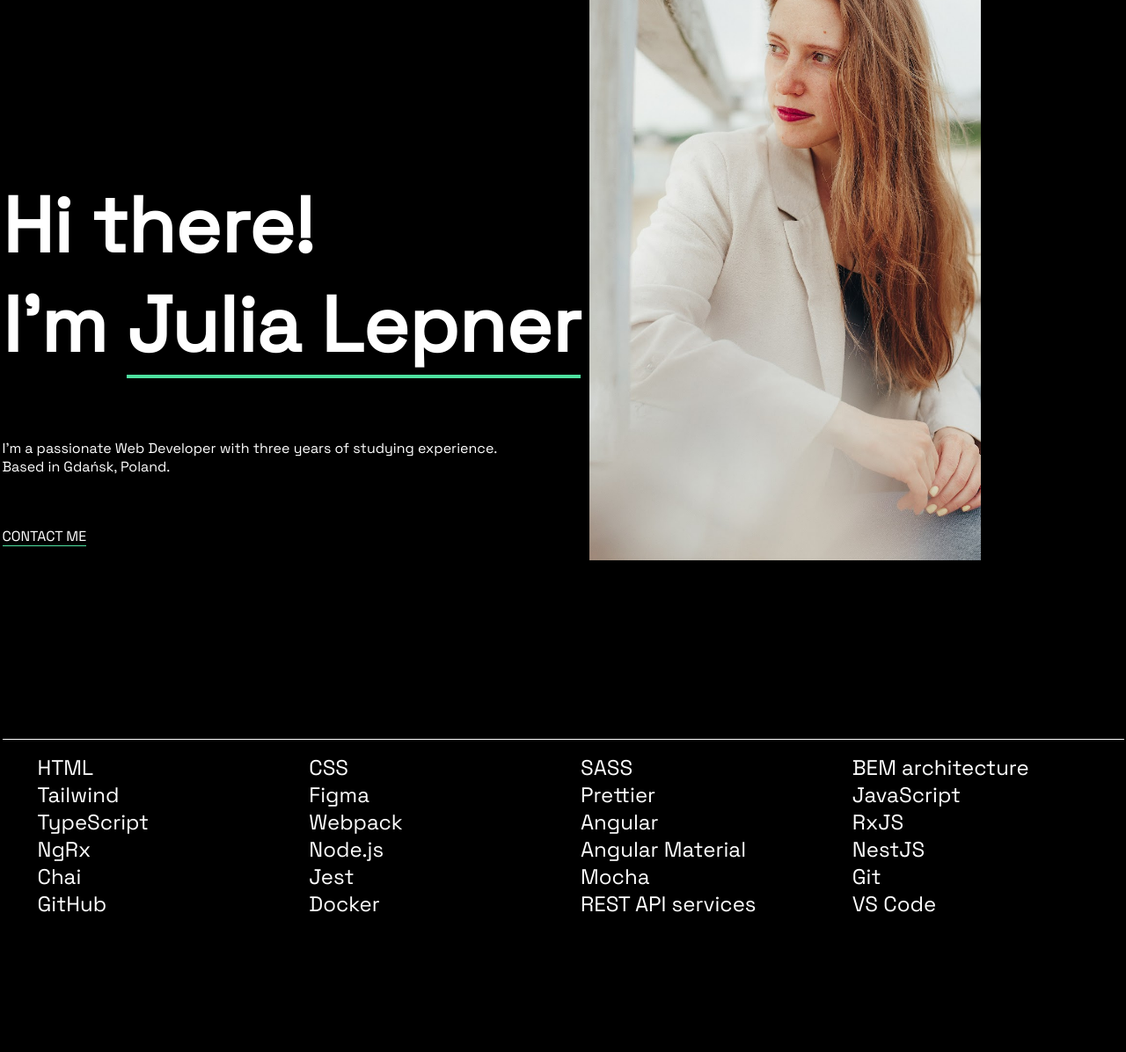
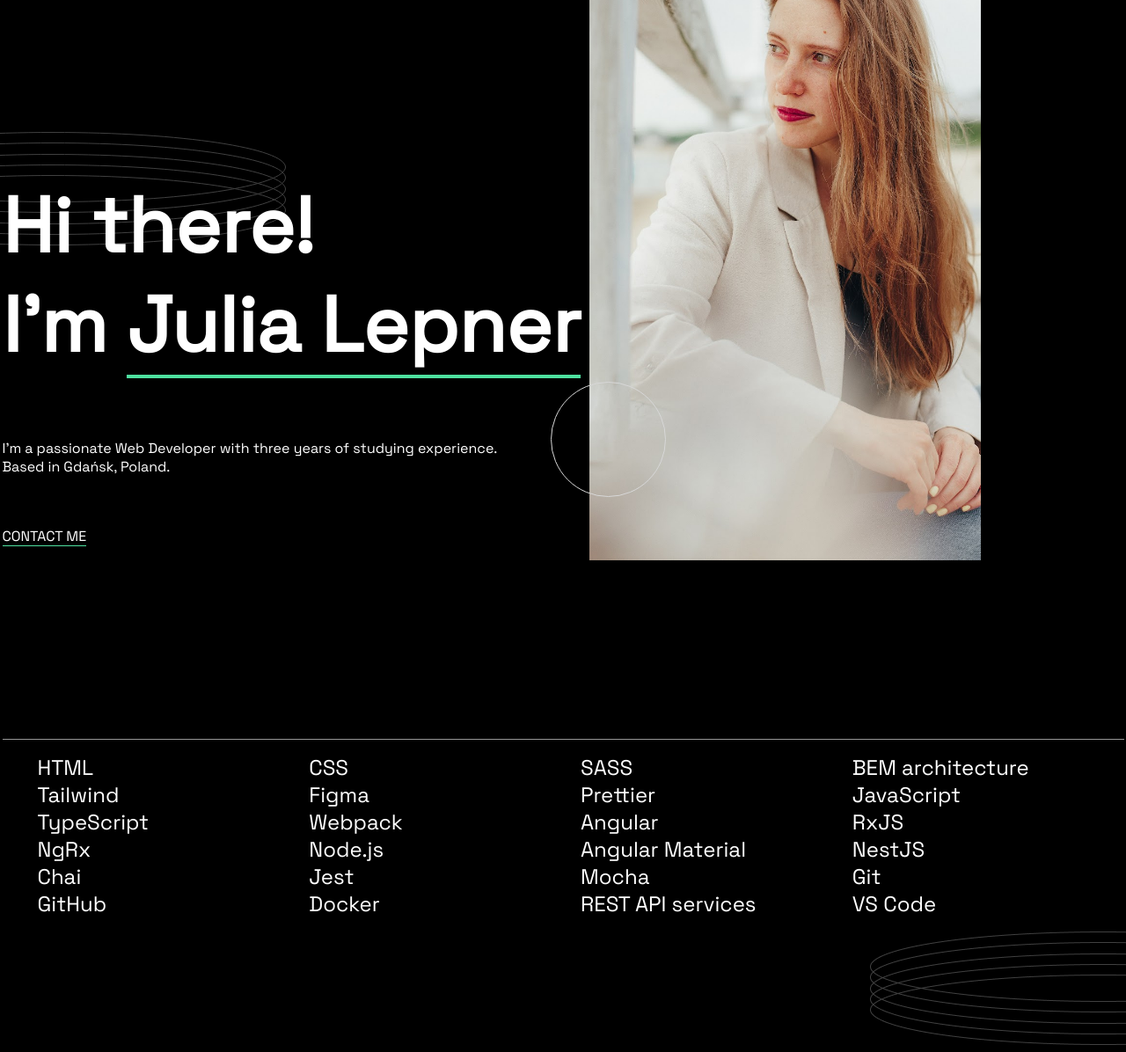
Before and after one commit to ylepner/cv, a plain HTML site: page src/index.html in a window 1280 px wide. Shown: the part 83-1279 px from the top of the page at 88% size. Drawn offline with Linux system fonts and the light colour scheme.

Commit message:
feat: add decorations

```diff
--- a/src/index.css
+++ b/src/index.css
@@ -58,6 +58,19 @@ h1 {
   font-weight: bold;
 }
 
+.end {
+  justify-content: end;
+}
+
+.decoration-spiral {
+  position: absolute;
+}
+
+.decoration-spiral-right {
+  position: absolute;
+  right: 0;
+}
+
 /* layout */
 
 .wrapper {
@@ -115,9 +128,13 @@ h1 {
   padding-bottom: 220px;
 }
 
-.promo-title {
+.promo > img {
+  position: absolute;
+  top: 7%;
+}
+
+.promo-wrapper {
   position: relative;
-  z-index: 1;
 }
 
 .promo-p {
@@ -146,10 +163,20 @@ h1 {
   text-transform: uppercase;
 }
 
+.decoration-circle {
+  width: 129px;
+  height: 129px;
+  border-radius: 50%;
+  border: 1px solid #D8D8D8;
+  position: absolute;
+  bottom: 10%;
+  left: -10%;
+}
+
 /* skills */
 
 .wrapper-skills {
-  border-top: 1px solid;
+  border-top: 1px solid #979797;
 }
 
 .skills-list {
--- a/src/index.html
+++ b/src/index.html
@@ -31,12 +31,12 @@
             <a href="https://www.linkedin.com/in/julia-lepner/" target="blank"><img class="linkedin-icon"
                 src="./assets/icon-linkedin.svg" alt="Github logo"></a>
           </li>
-          <!-- <li class="year">2023</li> -->
         </ul>
       </div>
     </div>
     <main>
       <section class="promo">
+        <img src="./assets/group26.svg" alt="decoration">
         <div class="wrapper wrapper-promo">
           <div>
             <div class="promo-content">
@@ -45,7 +45,7 @@
                 Gdańsk, Poland.</p>
             </div>
             <div class="photo">
-              <!-- <img class="promo-img" src="./assets/IMG_2111.jpg" alt=""> -->
+              <div class="decoration-circle"></div>
             </div>
           </div>
           <div class="link-to-contact link"><a href="#contact">contact me</a></div>
@@ -80,6 +80,9 @@
             <li class="f3">REST API services</li>
             <li class="f3">VS Code</li>
           </ul>
+        </div>
+        <div class="flex end decoration-spiral-right">
+          <img src="./assets/group26-right.png" alt="decoration">
         </div>
       </section>
       <section class="projects">
@@ -133,6 +136,14 @@
                 <span class="contact-content">+48 571 434 284</span>
               </div>
             </li>
+
+            <li>
+              <div class="icon-title">
+                <i class="fa-solid fa-location-dot contact-icon"></i>
+                <h3 class="contact-title f4 bold"> Location</h3>
+                <span class="contact-content">Gdańsk, Poland</span>
+              </div>
+            </li>
             <li>
               <div class="icon-title">
                 <i class="fa-regular fa-envelope contact-icon"></i>
@@ -142,9 +153,10 @@
             </li>
             <li>
               <div class="icon-title">
-                <i class="fa-solid fa-location-dot contact-icon"></i>
-                <h3 class="contact-title f4 bold"> Location</h3>
-                <span class="contact-content">Gdańsk, Poland</span>
+                <i class="fa-brands fa-linkedin contact-icon"></i>
+                <h3 class="contact-title f4 bold"> LinkedIn</h3>
+                <span class="contact-content"><a class="contact-link" href="https://www.linkedin.com/in/julia-lepner/"
+                    target="blank">julia-lepner</a></span>
               </div>
             </li>
             <li>
@@ -157,14 +169,6 @@
             </li>
             <li>
               <div class="icon-title">
-                <i class="fa-brands fa-linkedin contact-icon"></i>
-                <h3 class="contact-title f4 bold"> LinkedIn</h3>
-                <span class="contact-content"><a class="contact-link" href="https://www.linkedin.com/in/julia-lepner/"
-                    target="blank">julia-lepner</a></span>
-              </div>
-            </li>
-            <li>
-              <div class="icon-title">
                 <i class="fa-brands fa-telegram contact-icon"></i>
                 <h3 class="contact-title f4 bold">Telegram</h3>
                 <span class="contact-content">@Lep_y</span>
@@ -172,6 +176,7 @@
             </li>
           </ul>
         </div>
+        <img src="./assets/group26.svg" alt="decoration">
       </section>
       <footer class="footer">
         <div class="wrapper footer-wrapper">
```
Also changed, not shown: src/assets/group26-right.png (added), src/assets/group26.svg (added).
